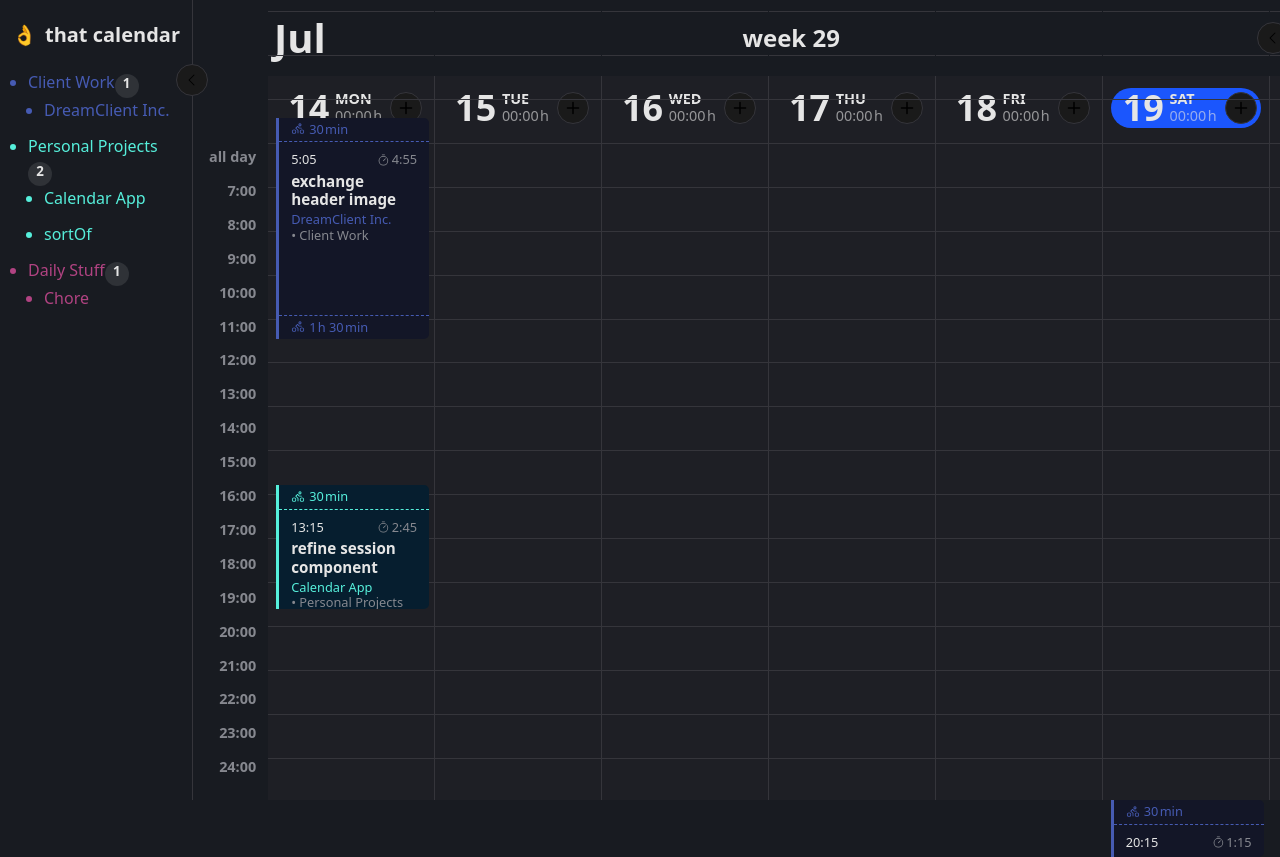
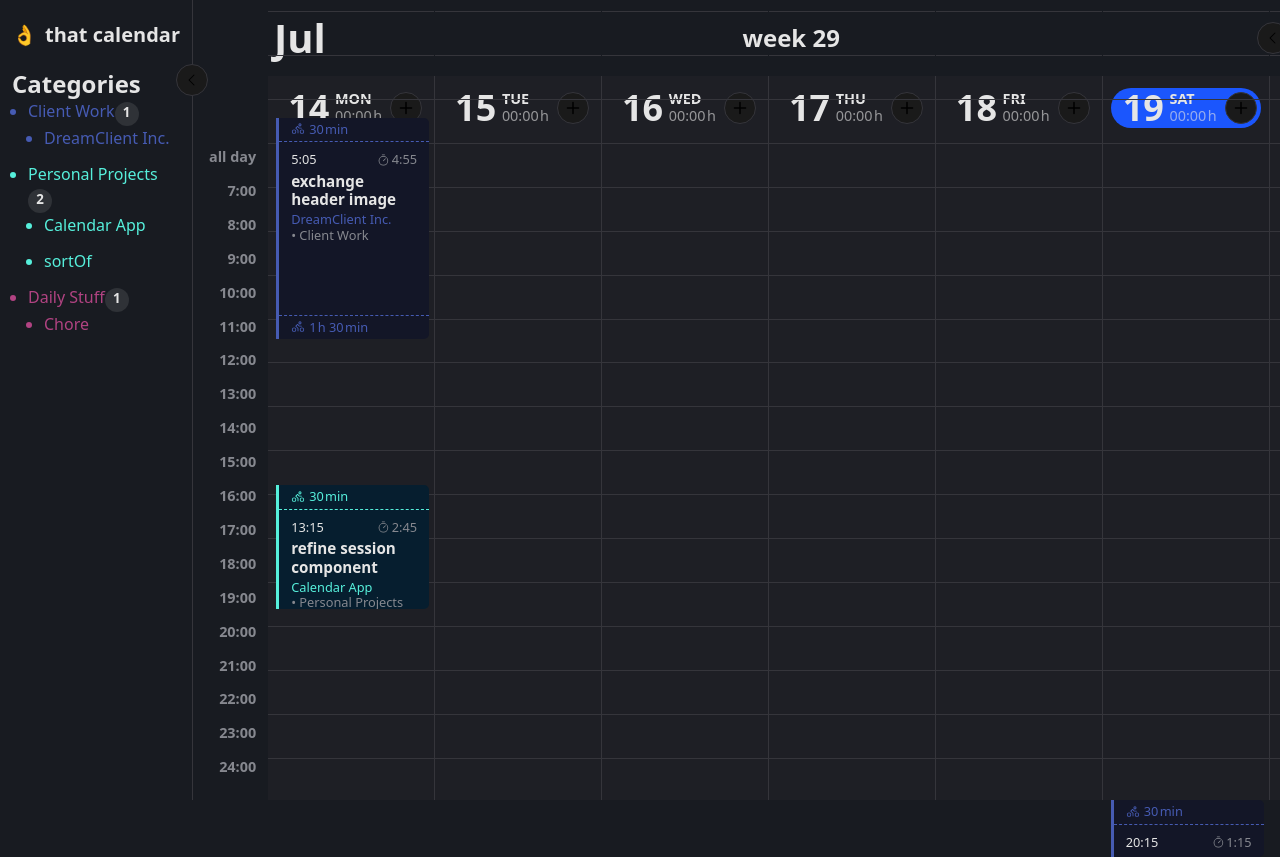
Before and after one commit to fraulueneburg/thatcalendar-fe, a React (Vite) app: page / in a window 1280 px wide. Shown: the top 857 px of the page. Built offline with nearby package versions, Linux system fonts and the light colour scheme.

Commit message:
refactor (nav): add headline, style count

```diff
--- a/src/components/Header.tsx
+++ b/src/components/Header.tsx
@@ -25,6 +25,7 @@ export default function Header() {
 					{isExpanded ? <IconToLeft /> : <IconToRight />} <span className="sr-only">expand header</span>
 				</button>
 				<nav className="nav-main">
+					<h2>Categories</h2>
 					<ul>
 						{mainCategoryArr.map((category, i) => {
 							const subCategoryIds = categoryIndex[category._id]
@@ -34,7 +35,7 @@ export default function Header() {
 									{category.title}
 									{subCategoryIds && (
 										<>
-											<Count quantity={subCategoryIds.length} itemType={'sessions'} />
+											<Count quantity={subCategoryIds.length} itemType={'projects'} />
 											<ul>
 												{subCategoryIds.map((subCatId) => {
 													const subCategory = categoryArr.find((elem) => elem._id === subCatId)
--- a/src/styles/App.scss
+++ b/src/styles/App.scss
@@ -377,11 +377,13 @@ button {
 .count {
 	background-color: #2f3237;
 	border-radius: 50%;
+	box-sizing: border-box;
 	color: var(--color);
 	display: inline-block;
 	font-weight: bold;
 	height: 1.5rem;
 	min-width: 1.5rem;
+	padding-top: 1px;
 	text-align: center;
 }
 
```
